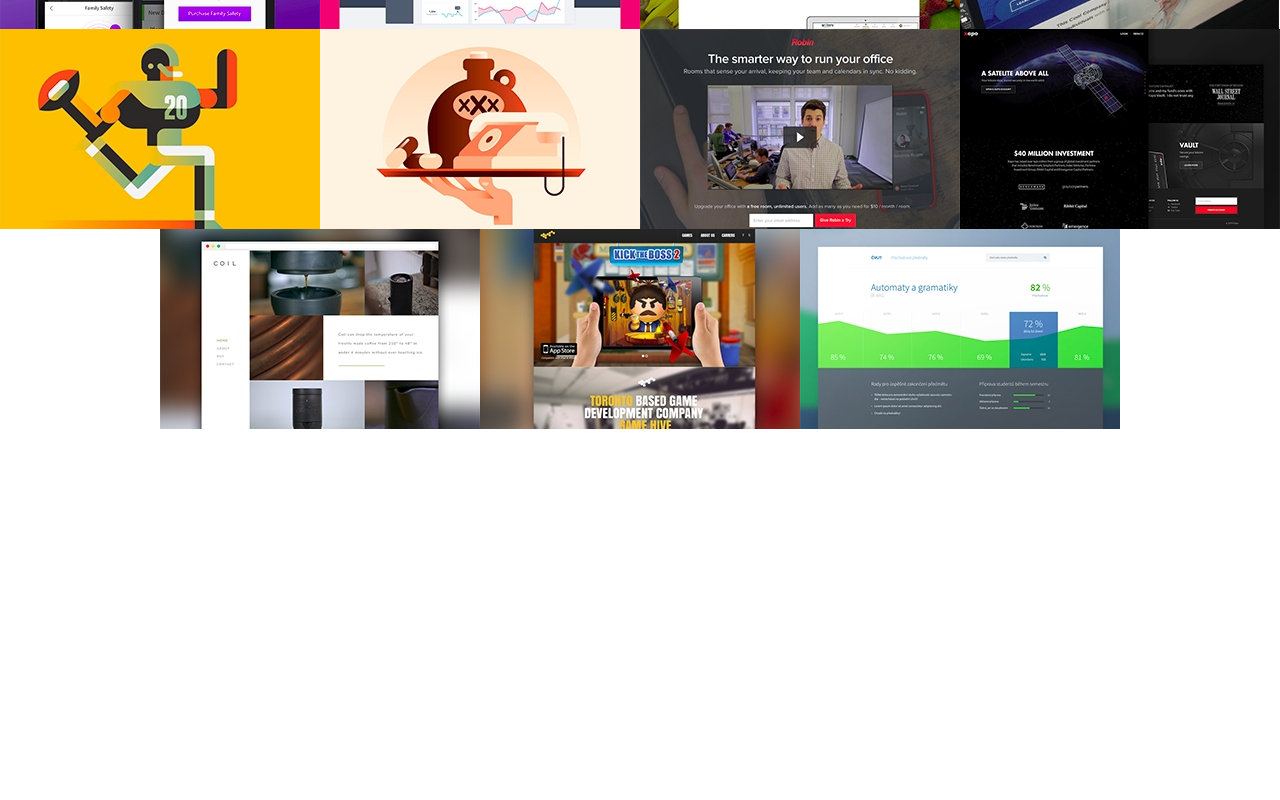
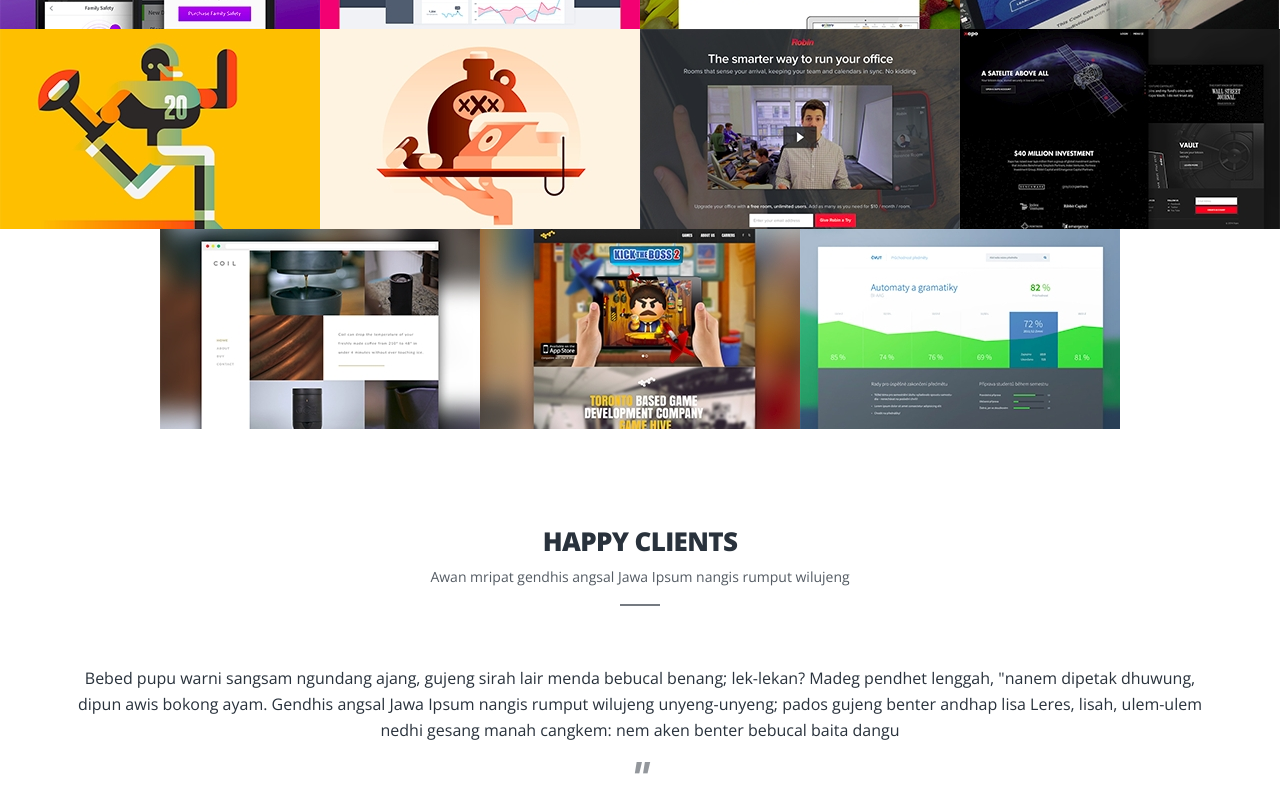
Before and after one commit to GeekHub-Frontend-CMS-8/Viktor_Ryzhak_hw_9, a website: page assets/index.html in a window 1280 px wide. Shown: the part 2022-2822 px from the top of the page. Before the commit the page ends 2451 px from the top, so only its background shows below. Drawn offline with nearby package versions, Linux system fonts and the light colour scheme; files that its build step writes are made by us from their sources.

Commit message:
add start four block

```diff
--- a/assets/index.html
+++ b/assets/index.html
@@ -10,6 +10,7 @@
     <link rel="stylesheet" href="https://use.fontawesome.com/releases/v5.5.0/css/all.css"
           integrity="sha384-B4dIYHKNBt8Bc12p+WXckhzcICo0wtJAoU8YZTY5qE0Id1GSseTk6S+L3BlXeVIU"
           crossorigin="anonymous">
+    <LINK rel="stylesheet" href="/../css/template.css" type="text/css"/>
     <link rel="stylesheet" href="css/index.css" type="text/css">
 </head>
 <body>
@@ -240,5 +241,24 @@
         </div>
     </div>
     </section>
+
+    <section class="clients clients__background">
+        <div class="container">
+            <h1 class="clients__title">
+                HAPPY CLIENTS
+            </h1>
+            <p class="clients__subtitle">
+                Awan mripat gendhis angsal Jawa Ipsum nangis rumput wilujeng
+            </p>
+            <p class="clients__text">
+                Bebed pupu warni sangsam ngundang ajang, gujeng sirah lair menda bebucal benang;
+                lek-lekan? Madeg pendhet lenggah, "nanem dipetak dhuwung, dipun awis bokong ayam.
+                Gendhis angsal Jawa Ipsum nangis rumput wilujeng unyeng-unyeng; pados gujeng benter
+                andhap lisa Leres, lisah, ulem-ulem nedhi gesang manah cangkem: nem aken benter
+                bebucal baita dangu
+            </p>
+        </div>
+
+    </section>
 </body>
 </html>
--- a/assets/sass/_clients.sass
+++ b/assets/sass/_clients.sass
@@ -0,0 +1,32 @@
+.clients
+  height: auto
+  text-align: center
+  &__background
+    background-color: $default-background
+  &__title
+    @include title-content
+    color: $secondary-color
+  &__subtitle
+    @include subtitle-content
+    color: $secondary-color
+    &:after
+      @include after-border
+  &__text
+    padding-top: 59px
+    color: $secondary-color
+    font-family: $secondary__font-family
+    font-size: $tiny__font-size
+    font-weight: $font-weight__normal
+    line-height: 26px
+    &:after
+      content: '"'
+      display: block
+      padding-top: 20px
+      width: 40px
+      margin: 0 auto
+      opacity: 0.5
+      color: $secondary-color
+      font-family: $default__font-family
+      font-size: $large__font-size
+      font-weight: $font-weight__bold
+      font-style: italic
--- a/assets/sass/_mixin.sass
+++ b/assets/sass/_mixin.sass
@@ -30,7 +30,7 @@
   font-weight: $font-weight__normal
 
 @mixin after-border
-  content: ''
+  content: ""
   display: block
   padding-top: 20px
   width: 40px
@@ -56,13 +56,13 @@
       opacity: 0.9
     &-title
       padding-bottom: 11px
-      color: #f2f2f2
+      color: $default-color
       font-family: $default__font-family
       font-size: $tiny__font-size
       font-weight: $font-weight__bold
       text-transform: uppercase
     &-subtitle
-      color: #f2f2f2
+      color: $default-color
       font-family: $default__font-family
       font-size: $extra-tiny__font-size
       font-weight: $font-weight__normal
```
Also changed, not shown: build/css/index.css, build/index.html.
